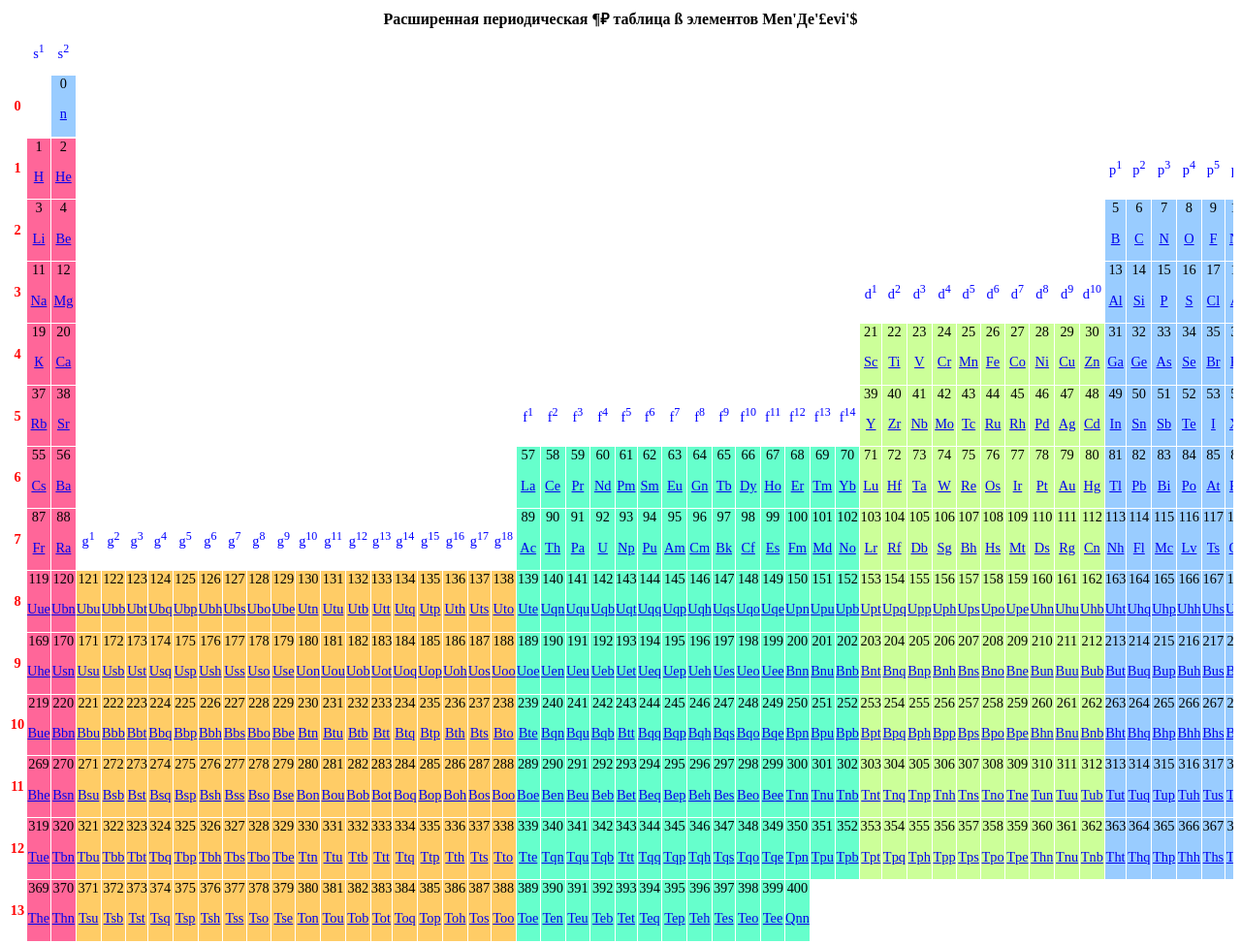
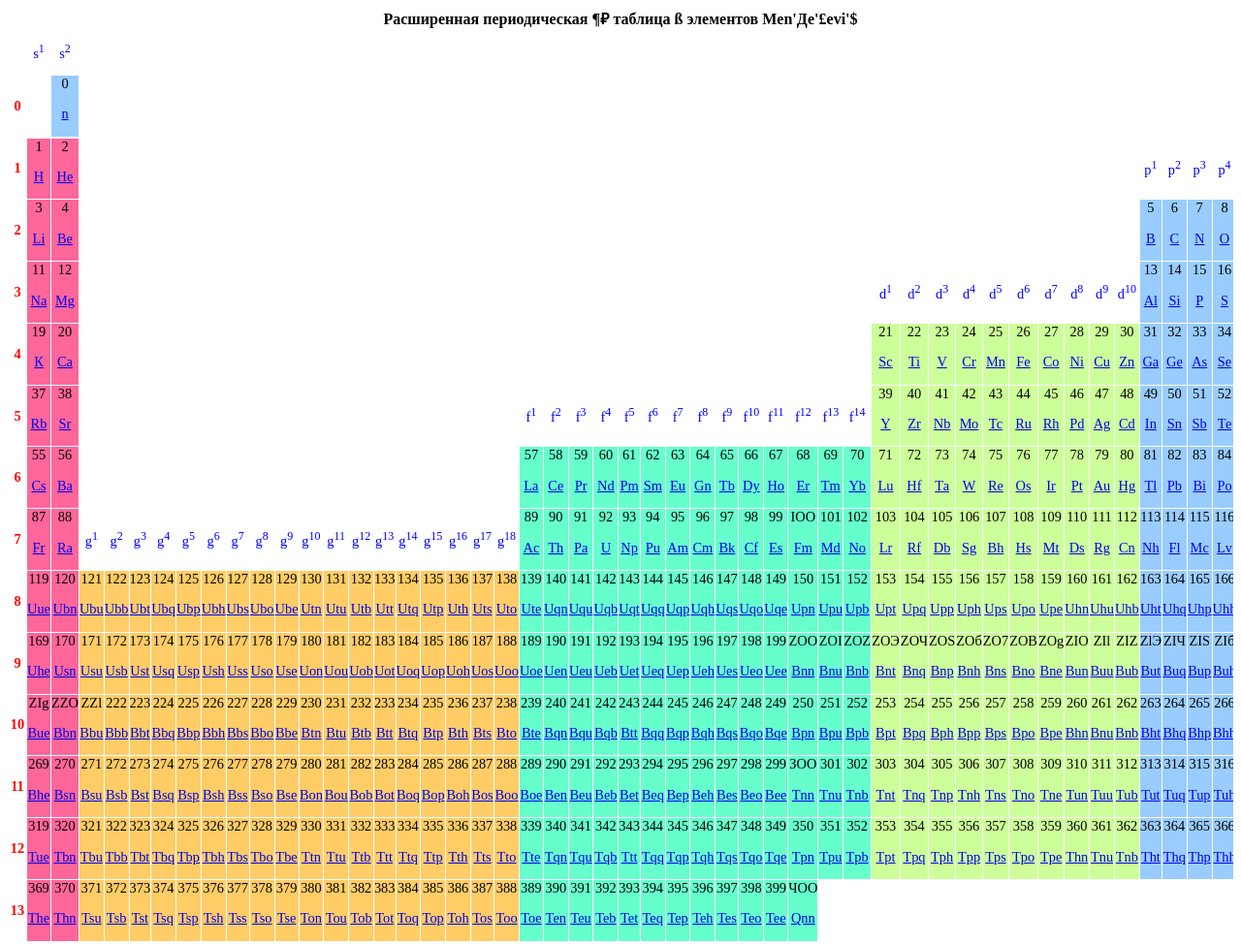
Before and after one commit to aibolem/TbIICSA_p_beta_Ch, a plain HTML site: page index.html in a window 1280 px wide. Shown: the top 974 px of the page at 97% size. Drawn offline with Linux system fonts and the light colour scheme.

Commit message:
Update index.html

```diff
--- a/index.html
+++ b/index.html
@@ -558,7 +558,7 @@
 <p><a href="https://ru.wikipedia.org/wiki/Эйнштейний" title="Эйнштейний">Es</a>
 </p>
 </td>
-<td width="5%" style="background-color:#66FFCC">100<br>
+<td width="5%" style="background-color:#66FFCC">IOO<br>
 <p><a href="https://ru.wikipedia.org/wiki/Фермий" title="Фермий">Fm</a>
 </p>
 </td>
@@ -964,93 +964,93 @@
 <p><a href="https://periodictableofelements.fandom.com/wiki/Unennennium" class="new" title="Unennennium">Uee</a>
 </p>
 </td>
-<td width="5%" style="background-color:#66FFCC">200<br>
+<td width="5%" style="background-color:#66FFCC">ZОО<br>
 <p><a href="https://periodictableofelements.fandom.com/wiki/Binilnilium" class="mw-redirect" title="Binilnilium">Bnn</a>
 </p>
 </td>
-<td width="5%" style="background-color:#66FFCC">201<br>
+<td width="5%" style="background-color:#66FFCC">ZOI<br>
 <p><a href="https://periodictableofelements.fandom.com/wiki/Binilunium" class="new" title="Binilunium">Bnu</a>
 </p>
 </td>
-<td width="5%" style="background-color:#66FFCC">202<br>
+<td width="5%" style="background-color:#66FFCC">ZOZ<br>
 <p><a href="https://periodictableofelements.fandom.com/wiki/Binilbium" class="new" title="Binilbium">Bnb</a>
 </p>
 </td>
-<td width="5%" style="background-color:#CCFF99">203<br>
+<td width="5%" style="background-color:#CCFF99">ZOЭ<br>
 <p><a href="https://periodictableofelements.fandom.com/wiki/Biniltrium" class="new" title="Biniltrium">Bnt</a>
 </p>
 </td>
-<td width="5%" style="background-color:#CCFF99">204<br>
+<td width="5%" style="background-color:#CCFF99">ZОЧ<br>
 <p><a href="https://periodictableofelements.fandom.com/wiki/Binilquadium" class="new" title="Binilquadium">Bnq</a>
 </p>
 </td>
-<td width="5%" style="background-color:#CCFF99">205<br>
+<td width="5%" style="background-color:#CCFF99">ZOS<br>
 <p><a href="https://periodictableofelements.fandom.com/wiki/Binilpentium" class="new" title="Binilpentium">Bnp</a>
 </p>
 </td>
-<td width="5%" style="background-color:#CCFF99">206<br>
+<td width="5%" style="background-color:#CCFF99">ZOб<br>
 <p><a href="https://periodictableofelements.fandom.com/wiki/Binilhexium" class="new" title="Binilhexium">Bnh</a>
 </p>
 </td>
-<td width="5%" style="background-color:#CCFF99">207<br>
+<td width="5%" style="background-color:#CCFF99">ZO7<br>
 <p><a href="https://periodictableofelements.fandom.com/wiki/Binilseptium" class="new" title="Binilseptium">Bns</a>
 </p>
 </td>
-<td width="5%" style="background-color:#CCFF99">208<br>
+<td width="5%" style="background-color:#CCFF99">ZOB<br>
 <p><a href="https://periodictableofelements.fandom.com/wiki/Biniloctium" class="mw-redirect" title="Biniloctium">Bno</a>
 </p>
 </td>
-<td width="5%" style="background-color:#CCFF99">209<br>
+<td width="5%" style="background-color:#CCFF99">ZOg<br>
 <p><a href="https://periodictableofelements.fandom.com/wiki/Binilennium" class="new" title="Binilennium">Bne</a>
 </p>
 </td>
-<td width="5%" style="background-color:#CCFF99">210<br>
+<td width="5%" style="background-color:#CCFF99">ZIO<br>
 <p><a href="https://periodictableofelements.fandom.com/wiki/Biunnilium" class="new" title="Biunnilium">Bun</a>
 </p>
 </td>
-<td width="5%" style="background-color:#CCFF99">211<br>
+<td width="5%" style="background-color:#CCFF99">ZIl<br>
 <p><a href="https://periodictableofelements.fandom.com/wiki/Biununium" class="new" title="Biununium">Buu</a>
 </p>
 </td>
-<td width="5%" style="background-color:#CCFF99">212<br>
+<td width="5%" style="background-color:#CCFF99">ZIZ<br>
 <p><a href="https://periodictableofelements.fandom.com/wiki/Biunbium" class="new" title="Biunbium">Bub</a>
 </p>
 </td>
-<td width="5%" style="background-color:#99CCFF">213<br>
+<td width="5%" style="background-color:#99CCFF">ZlЭ<br>
 <p><a href="https://periodictableofelements.fandom.com/wiki/Biuntrium" class="new" title="Biuntrium">But</a>
 </p>
 </td>
-<td width="5%" style="background-color:#99CCFF">214<br>
+<td width="5%" style="background-color:#99CCFF">ZIЧ<br>
 <p><a href="https://periodictableofelements.fandom.com/wiki/Biunquadium" class="new" title="Biunquadium">Buq</a>
 </p>
 </td>
-<td width="5%" style="background-color:#99CCFF">215<br>
+<td width="5%" style="background-color:#99CCFF">ZIS<br>
 <p><a href="https://periodictableofelements.fandom.com/wiki/Biunpentium" class="new" title="Biunpentium">Bup</a>
 </p>
 </td>
-<td width="5%" style="background-color:#99CCFF">216<br>
+<td width="5%" style="background-color:#99CCFF">ZIб<br>
 <p><a href="https://periodictableofelements.fandom.com/wiki/Biunhexium" class="new" title="Biunhexium">Buh</a>
 </p>
 </td>
-<td width="5%" style="background-color:#99CCFF">217<br>
+<td width="5%" style="background-color:#99CCFF">ZI7<br>
 <p><a href="https://periodictableofelements.fandom.com/wiki/Biunseptium" class="mw-redirect" title="Biunseptium">Bus</a>
 </p>
 </td>
-<td width="5%" style="background-color:#99CCFF">218<br>
+<td width="5%" style="background-color:#99CCFF">ZIB<br>
 <p><a href="https://periodictableofelements.fandom.com/wiki/Biunoctium" class="mw-redirect" title="Biunoctium">Buo</a>
 </td></tr>
 <tr>
 <td style="width:8%; color:#F00"><b>10</b>
 </td>
-<td style="width:5%; background-color:#F69">219<br>
+<td style="width:5%; background-color:#F69">ZIg<br>
 <p><a href="https://periodictableofelements.fandom.com/wiki/Biunennium" class="mw-redirect" title="Biunennium">Bue</a>
 </p>
 </td>
-<td style="width:5%; background-color:#F69">220<br>
+<td style="width:5%; background-color:#F69">ZZO<br>
 <p><a href="https://periodictableofelements.fandom.com/wiki/Bibinilium" class="mw-redirect" title="Bibinilium">Bbn</a>
 </p>
 </td>
-<td style="width:5%; background-color:#FC6">221<br>
+<td style="width:5%; background-color:#FC6">ZZl<br>
 <p><a href="https://periodictableofelements.fandom.com/wiki/Bibiunium" class="mw-redirect" title="Bibiunium">Bbu</a>
 </p>
 </td>
@@ -1314,7 +1314,7 @@
 </td>
 <td style="width:5%; background-color:#6FC">299<br><p><a href="https://periodictableofelements.fandom.com/wiki/Biennennium" title="Biennennium">Bee</a></b>
 </td>
-<td style="width:5%; background-color:#6FC">300<br><p><a href="https://periodictableofelements.fandom.com/wiki/Trinilnilium" title="Trinilnilium">Tnn</a></b>
+<td style="width:5%; background-color:#6FC">ЗОО<br><p><a href="https://periodictableofelements.fandom.com/wiki/Trinilnilium" title="Trinilnilium">Tnn</a></b>
 </td>
 <td style="width:5%; background-color:#6FC">301<br><p><a href="https://periodictableofelements.fandom.com/wiki/Trinilunium" title="Trinilunium">Tnu</a></b>
 </td>
@@ -1621,7 +1621,7 @@
 <td style="width:5%; background-color:#6FC">399<br />
 <p><a href="https://periodictableofelements.fandom.com/wiki/The_Final_Element" title="The_Final_Element">Tee</a>
 </td>
-<td style="width:5%; background-color:#6FC">400<br />
+<td style="width:5%; background-color:#6FC">ЧОО<br />
 <p><a href="https://periodictableofelements.fandom.com/wiki/Quadnilnilium" class="mw-redirect" title="Quadnilnilium">Qnn</a>
 </p>
 </td></tr></tbody></table>
```
